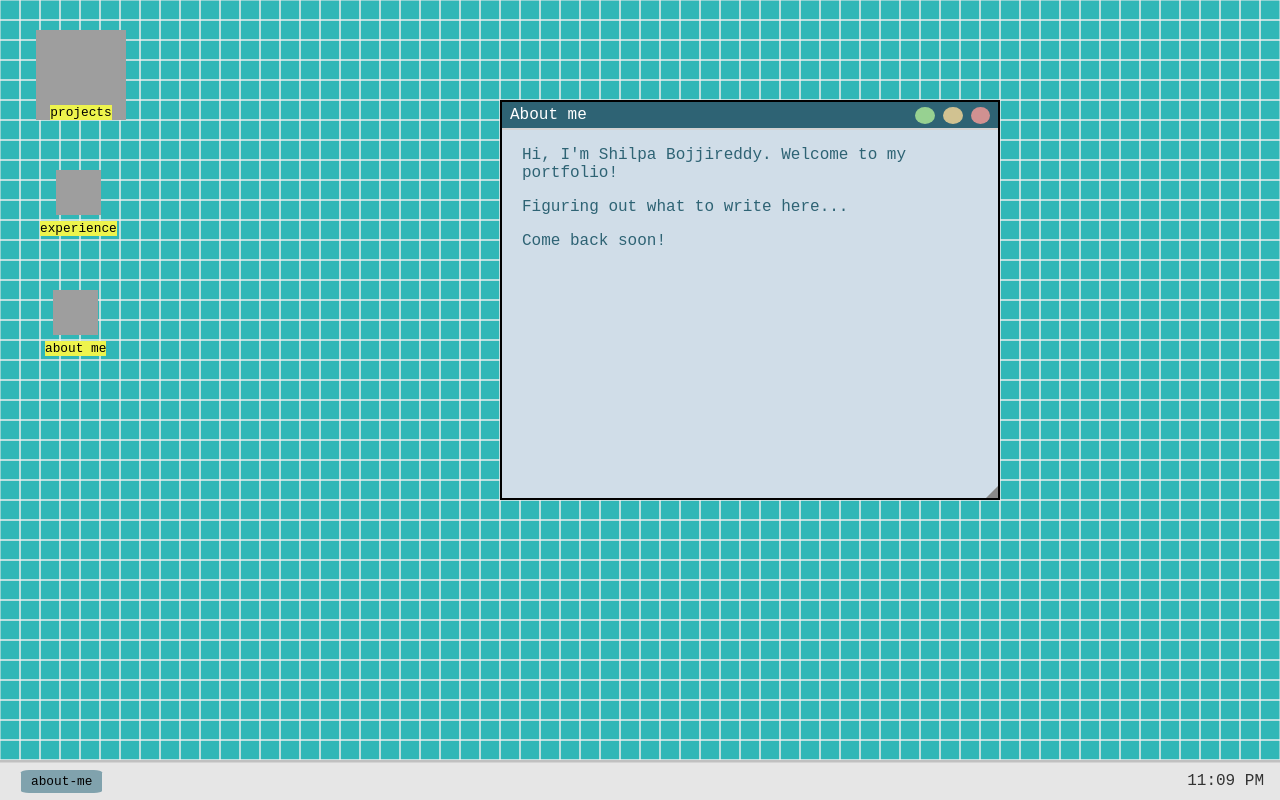
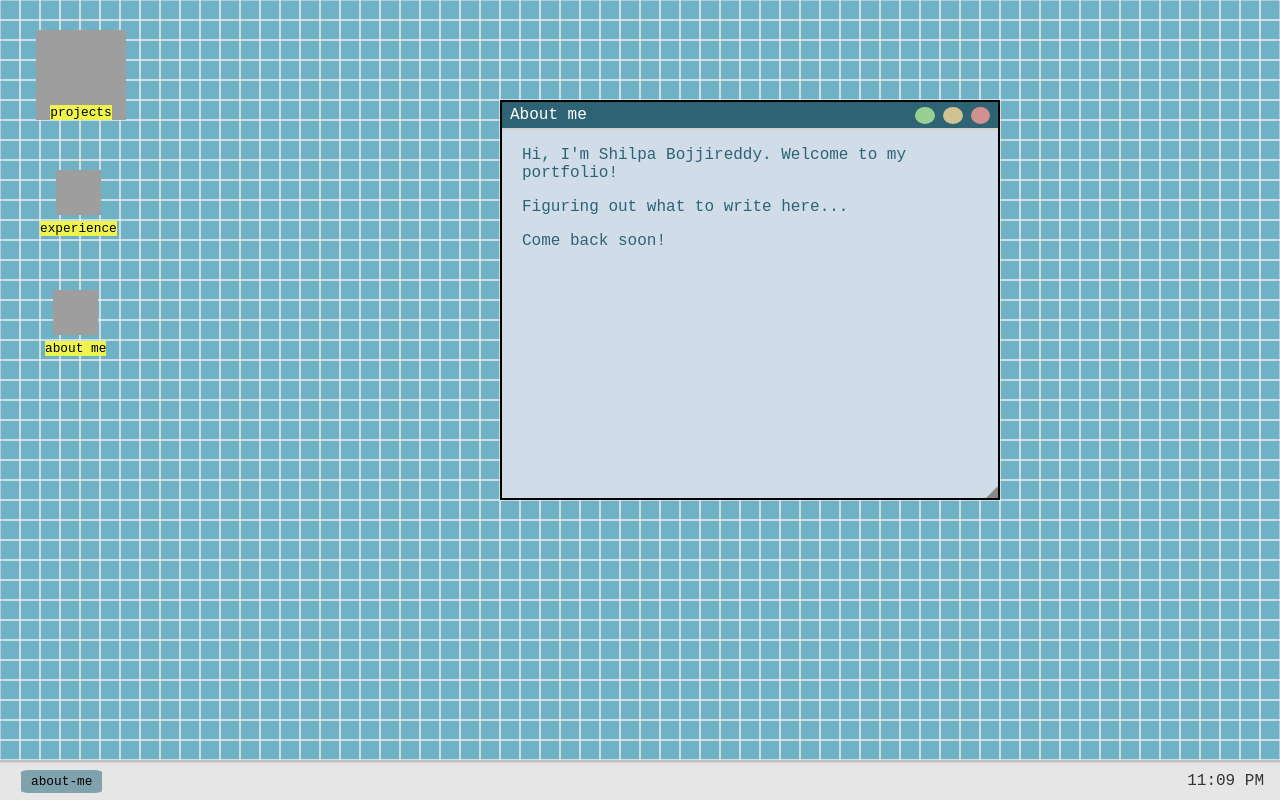
Before and after one commit to shilpa-bo/shilpa-bo.github.io, a React (Vite) app: page / in a window 1280 px wide. Built offline with nearby package versions, Linux system fonts and the light colour scheme; grey boxes are pictures that could not be loaded.

Commit message:
I liked the old background color better

```diff
--- a/src/index.css
+++ b/src/index.css
@@ -1,7 +1,7 @@
 /* index.css */
 body {
   margin: 0;
-  background-color: #31B7B7;
+  background-color: #6FB1C5;
   font-family: system-ui, sans-serif;
   color: white;
   min-height: 100vh;
```
